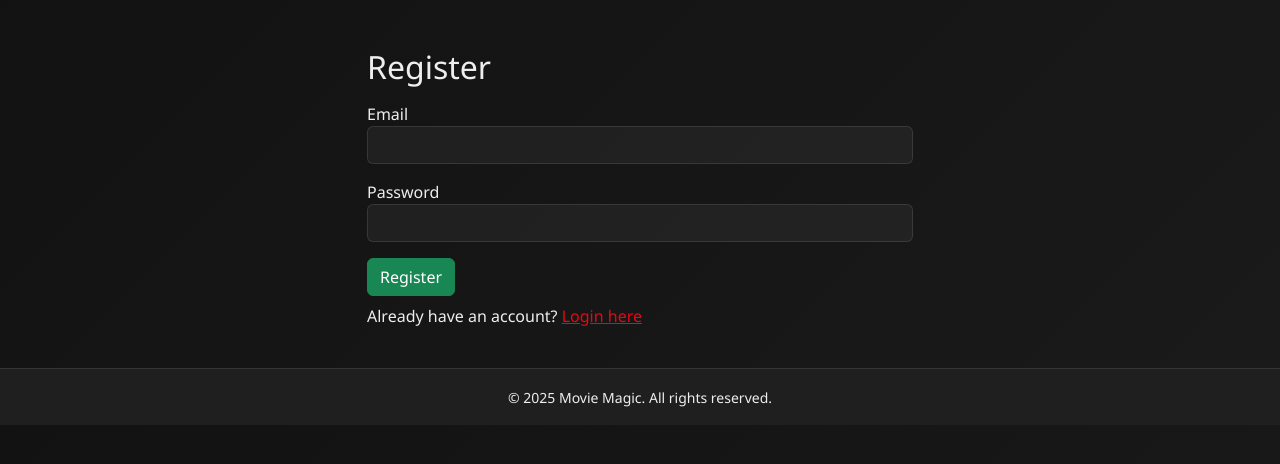
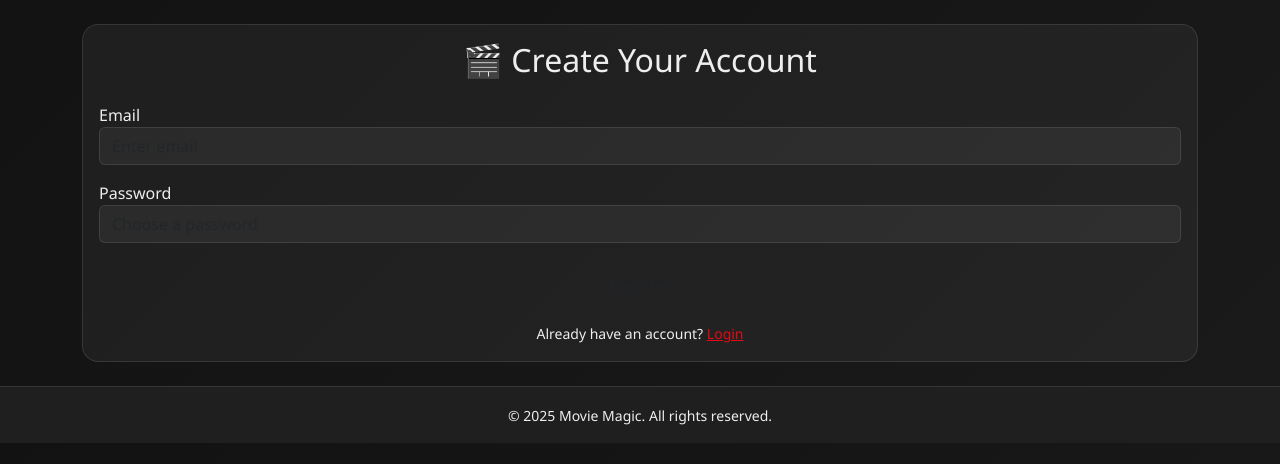
Before and after one commit to vamsi746/MovieMagic, a Flask app: page /register in a window 1280 px wide. Shown: the part 57-521 px from the top of the page. Run offline with Flask 3, Linux system fonts and the light colour scheme.

Commit message:
Update register.html

```diff
--- a/templates/register.html
+++ b/templates/register.html
@@ -1,23 +1,30 @@
 {% extends "base.html" %}
 {% block title %}Register - Movie Magic{% endblock %}
 {% block content %}
-<div class="row justify-content-center mt-4">
-    <div class="col-md-6">
-        <h2>Register</h2>
-        <form method="POST" class="mt-3">
-            <div class="mb-3">
-                <label>Email</label>
-                <input type="email" name="email" class="form-control" required>
-            </div>
-            <div class="mb-3">
-                <label>Password</label>
-                <input type="password" name="password" class="form-control" required minlength="4">
-            </div>
-            <button type="submit" class="btn btn-success">Register</button>
-        </form>
-        <p class="mt-2">Already have an account?
-            <a href="{{ url_for('login') }}">Login here</a>
-        </p>
+<div class="gradient-bg">
+  <div class="glass-card animate__animated animate__fadeInDown">
+    <h2 class="text-center mb-4">🎬 Create Your Account</h2>
+    {% with messages = get_flashed_messages() %}
+      {% if messages %}
+        {% for msg in messages %}
+          <div class="alert alert-warning">{{ msg }}</div>
+        {% endfor %}
+      {% endif %}
+    {% endwith %}
+    <form method="POST">
+      <div class="form-group mb-3">
+        <label>Email</label>
+        <input type="email" class="form-control" name="email" placeholder="Enter email" required>
+      </div>
+      <div class="form-group mb-4">
+        <label>Password</label>
+        <input type="password" class="form-control" name="password" placeholder="Choose a password" required>
+      </div>
+      <button type="submit" class="btn neon-btn w-100">Register</button>
+    </form>
+    <div class="text-center mt-3">
+      <small>Already have an account? <a href="{{ url_for('login') }}">Login</a></small>
     </div>
+  </div>
 </div>
 {% endblock %}
```
